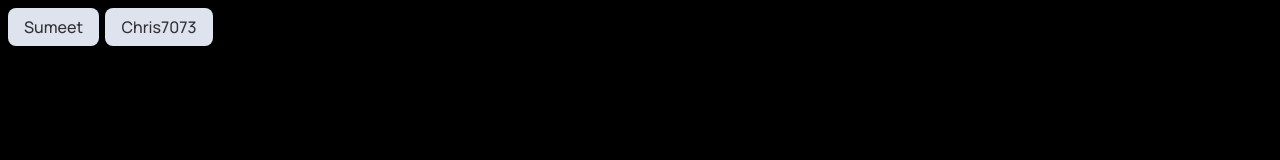
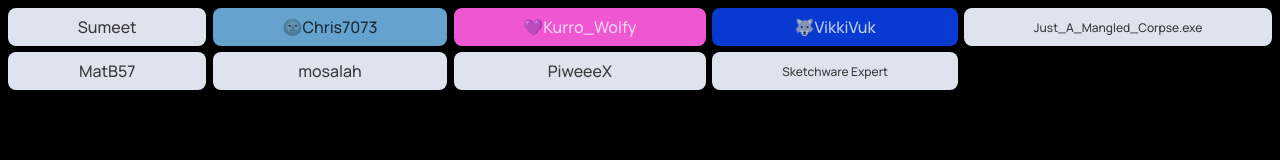
Before and after one commit to Chris7073/wallname, a plain HTML site: page index.html in a window 1280 px wide. Drawn offline with Linux system fonts and the light colour scheme.

Commit message:
Update all

```diff
--- a/inc/people.js
+++ b/inc/people.js
@@ -1,3 +1,4 @@
+// colore 1: NERO - 2: BIANCO
 export let names = [
     {
         name: "Sumeet",
@@ -7,6 +8,48 @@ export let names = [
     },
     {
         name: "Chris7073",
+        emoji: "🌚",
+        background_color: "#65A2CD",
+        foreground_color: 1
+    },
+    {
+        name: "Kurro_Wolfy",
+        emoji: "💜",
+        background_color: "#ef56d1",
+        foreground_color: 2
+    },
+    {
+        name: "VikkiVuk",
+        emoji: "🐺",
+        background_color: "#083ad1",
+        foreground_color: 2
+    },
+    {
+        name: "Just_A_Mangled_Corpse.exe",
+        emoji: "",
+        background_color: 1,
+        foreground_color: 1
+    },
+    {
+        name: "MatB57",
+        emoji: "",
+        background_color: 1,
+        foreground_color: 1
+    },
+    {
+        name: "mosalah",
+        emoji: "",
+        background_color: 1,
+        foreground_color: 1
+    },
+    {
+        name: "PiweeeX",
+        emoji: "",
+        background_color: 1,
+        foreground_color: 1
+    },
+    {
+        name: "Sketchware Expert",
         emoji: "",
         background_color: 1,
         foreground_color: 1
--- a/index.html
+++ b/index.html
@@ -10,7 +10,7 @@
 
 <body style="background-color: black;">
     <div>
-        <div class="flex-wrap" id="wrap"></div>
+        <div class="container" id="wrap"></div>
 
     </div>
     <style>
@@ -18,20 +18,36 @@
             font-family: "Monrope Medium";
             src: url(inc/fonts/Manrope-Medium.ttf);
         }
-        .flex-wrap {
-            display: flex;
-            flex-wrap: wrap;
+
+        @media screen and (max-width: 640px) {
+            .container {
+                grid-template-columns: auto auto auto;
+            }
+        }
+        @media screen and (min-width: 640px) and (max-width:1000px){
+            .container {
+                grid-template-columns: auto auto auto auto;
+            }
+        }
+        @media screen and (min-width: 1000px) {
+            .container {
+                grid-template-columns: auto auto auto auto auto;
+            }
+        }
+        .container {
+            display: grid;
             gap: 0.4rem;
             user-select: none;
         }
 
         .bolla {
             font-family: "Monrope Medium";
-            display: flex;
+            display: grid;
             padding: 8px 16px 8px 16px;
             border-radius: 8px;
             flex-direction: row;
             align-items: center;
+            justify-content: center;
         }
     </style>
     <script type="module" src="index.js"></script>
--- a/index.js
+++ b/index.js
@@ -1,18 +1,17 @@
 import { names } from './inc/people.js';
 
 let contenitore = document.getElementById("wrap");
-
-async function getNames() {
-    console.log("Loading wall");
-    await names.forEach(element => {
+function getNames() {
+    names.forEach(element => {
         let utente = document.createElement("div");
+        //utente.innerHTML = element.emoji + (element.name.length > 10 ? `${element.name.substring(0, 10)}...` : element.name);
         utente.innerHTML = element.emoji + element.name;
         contenitore.appendChild(utente);
         utente.classList.add("bolla");
-        utente.style.backgroundColor = element.background_color != 1 ? element.background_color : "#dee3ed";
-        utente.style.color = element.background_color != 1 ? element.foreground_color : "#2f3237";
+        utente.style.fontSize = element.name.length > 12? (window.innerWidth <640 ?"10px":"12px"):"16px";
+        utente.style.backgroundColor = element.background_color == 1 ? "#dee3ed" : element.background_color;
+        utente.style.color = element.foreground_color == 1 ? "#000000bd" : "#ffffffbd";
     });
-    await console.log("Loaded %s names", names.length);
 }
 
 getNames();
```
